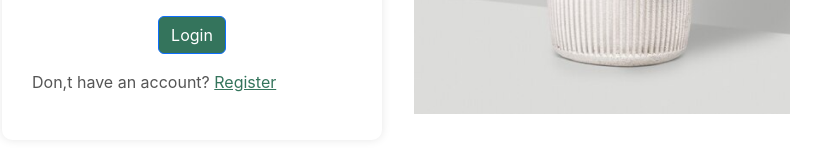
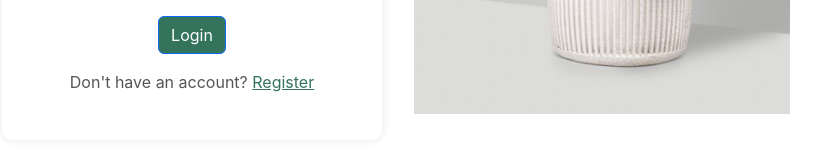
Before and after one commit to Serly-Eldina/UMI-MASSIVE, a React (Vite) app: page /Login in a window 1280 px wide. Shown: the part 540-692 px from the top of the page, without its empty margins (238-1059 px from the left). Built offline with nearby package versions, Linux system fonts and the light colour scheme.

Commit message:
dont have akun ketengah

```diff
--- a/src/pages/LoginPage.jsx
+++ b/src/pages/LoginPage.jsx
@@ -1,4 +1,4 @@
-import  { useState, useEffect } from 'react';
+import { useState, useEffect } from 'react';
 import { Container, Row, Col, Form, Button } from 'react-bootstrap';
 import fotologin from '../images/fotologin.png';
 
@@ -12,7 +12,7 @@ const LoginPage = () => {
     console.log('Email:', email);
     console.log('Password:', password);
   };
-//comentar
+
   useEffect(() => {
     // Load the Google API for sign-in
     const script = document.createElement('script');
@@ -45,7 +45,7 @@ const LoginPage = () => {
     <Container className="login-container">
       <Row className="login-content">
         {/* Login Form on the Left */}
-        <Col md={6} className="login-form">
+        <Col md={5} className="login-form">
           <h2 className="mb-4">Log in to your Account</h2>
 
           {/* Google Login Button (centered horizontally) */}
@@ -68,7 +68,6 @@ const LoginPage = () => {
           <div className="text-center">
             <p>atau</p>
           </div>
-
 
           <Form onSubmit={handleLogin}>
             <Form.Group className="text-start mb-3" controlId="formBasicEmail">
@@ -102,14 +101,13 @@ const LoginPage = () => {
             </div>
 
             {/* Register below the login button */}
-            <p className="mt-3">
-              Don,t have an account? <a href="#">Register</a>
+            <p className="mt-3 text-center">
+              Don't have an account? <a href="#">Register</a>
             </p>
           </Form>
         </Col>
 
         {/* Image on the Right */}
-
         <Col md={6} className="login-image text-center">
           <img
             src={fotologin}
@@ -122,6 +120,4 @@ const LoginPage = () => {
   );
 };
 
-
-
-export default LoginPage
+export default LoginPage;
```
Lines whose indentation alone changed are shown as unchanged.
